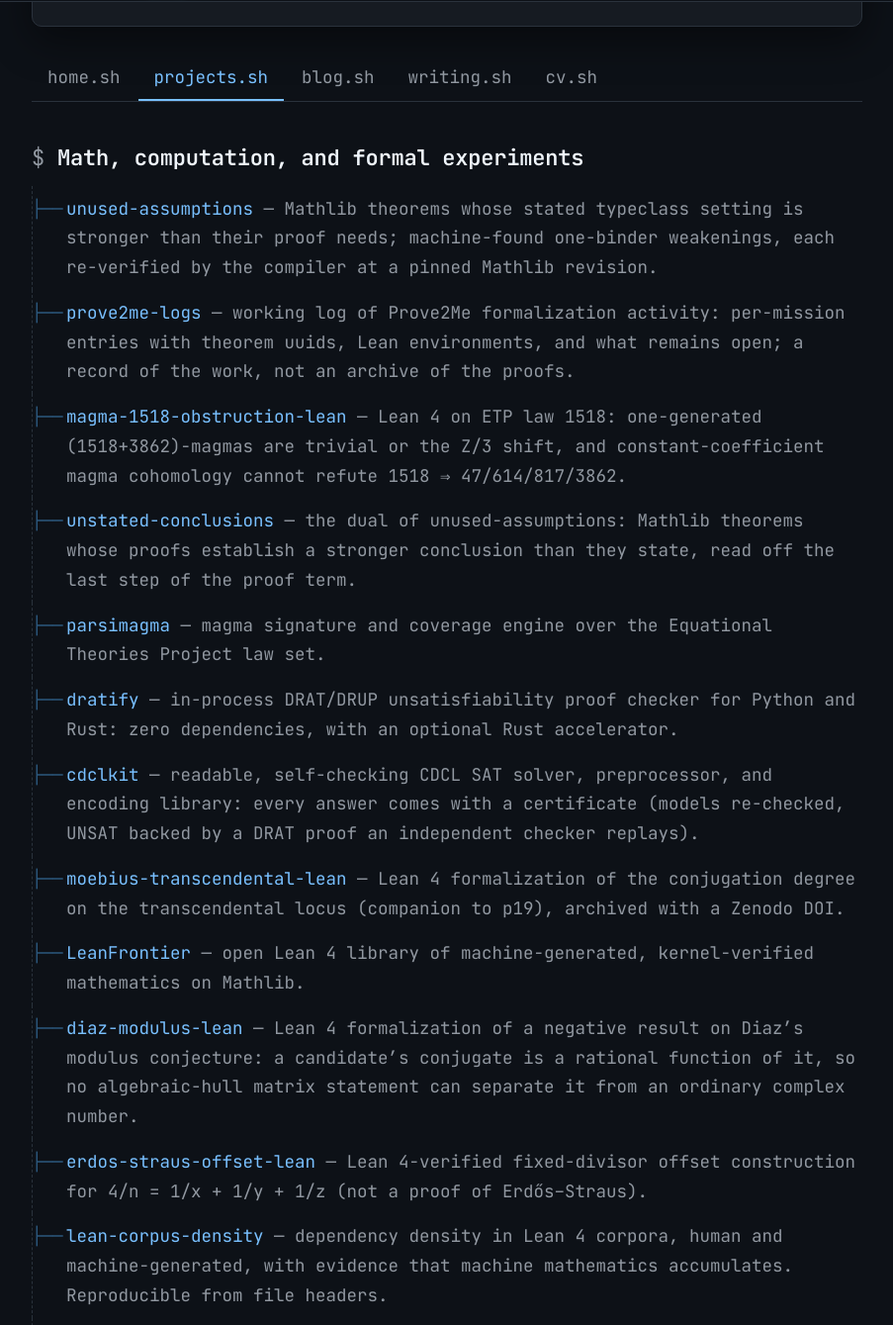
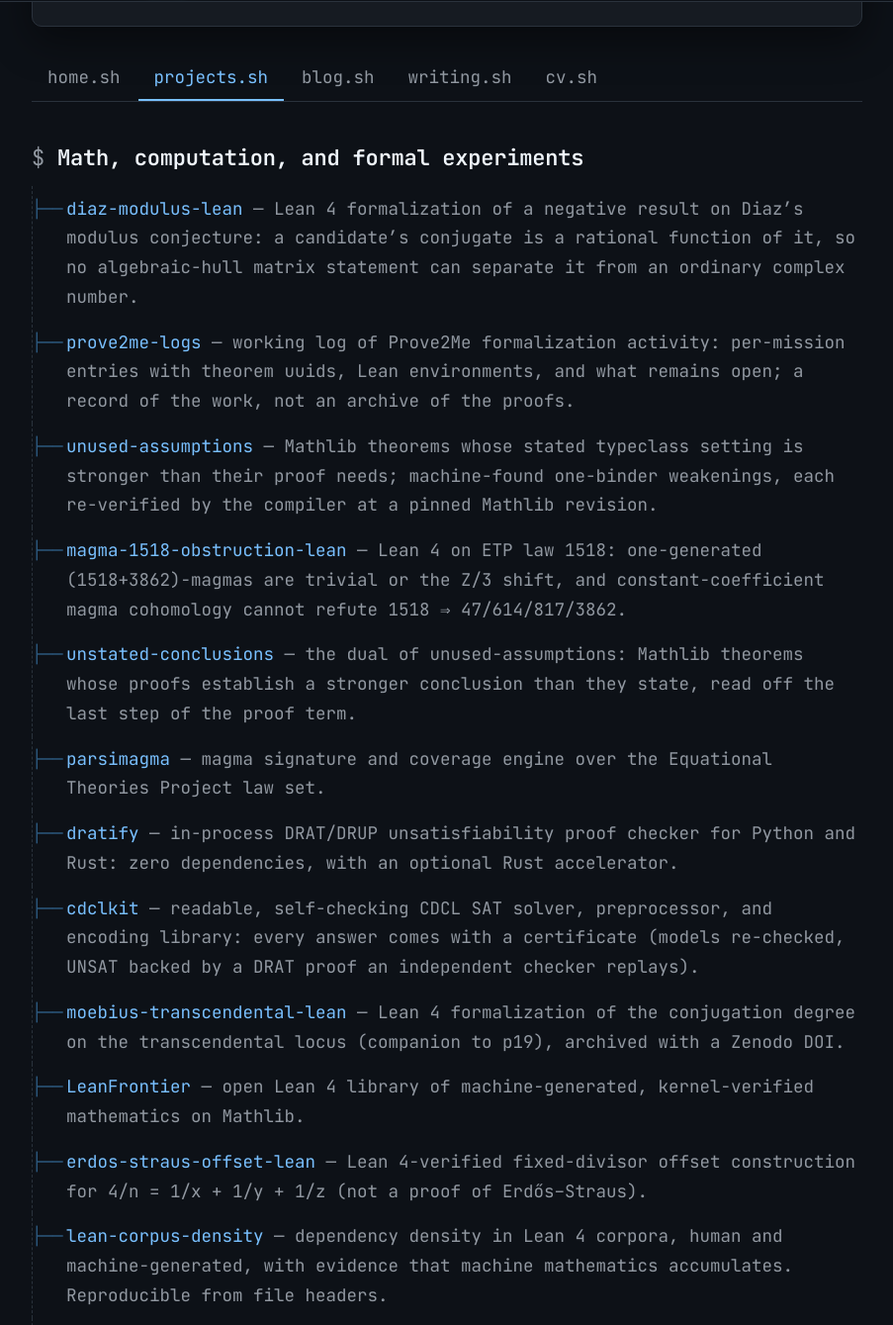
Before and after one commit to carlok/carlok.github.io, a Jekyll site: the page built from projects.md, in a window 1280 px wide and 1400 px high, scrolled down 344 px, cut to the strip 61-1400 px from the top of the window. Shown: the whole strip at 99% size, without its empty margins (188-1091 px from the left). Built offline with Jekyll 4.4.1, drawn with Linux system fonts in a browser that asks for light colours; part of the change alters nothing that is shown.

```diff
--- a/projects.md
+++ b/projects.md
@@ -30,8 +30,9 @@ permalink: /projects/
 
 ## Math, computation, and formal experiments
 
+- [diaz-modulus-lean](https://github.com/carlok/diaz-modulus-lean) — Lean 4 formalization of a negative result on Diaz's modulus conjecture: a candidate's conjugate is a rational function of it, so no algebraic-hull matrix statement can separate it from an ordinary complex number.
+- [prove2me-logs](https://github.com/carlok/prove2me-logs) — working log of Prove2Me formalization activity: per-mission entries with theorem uuids, Lean environments, and what remains open; a record of the work, not an archive of the proofs.
 - [unused-assumptions](https://github.com/carlok/unused-assumptions) — Mathlib theorems whose stated typeclass setting is stronger than their proof needs; machine-found one-binder weakenings, each re-verified by the compiler at a pinned Mathlib revision.
-- [prove2me-logs](https://github.com/carlok/prove2me-logs) — working log of Prove2Me formalization activity: per-mission entries with theorem uuids, Lean environments, and what remains open; a record of the work, not an archive of the proofs.
 - [magma-1518-obstruction-lean](https://github.com/carlok/magma-1518-obstruction-lean) — Lean 4 on ETP law 1518: one-generated (1518+3862)-magmas are trivial or the Z/3 shift, and constant-coefficient magma cohomology cannot refute 1518 ⇒ 47/614/817/3862.
 - [unstated-conclusions](https://github.com/carlok/unstated-conclusions) — the dual of unused-assumptions: Mathlib theorems whose proofs establish a stronger conclusion than they state, read off the last step of the proof term.
 - [parsimagma](https://github.com/carlok/parsimagma) — magma signature and coverage engine over the Equational Theories Project law set.
@@ -39,7 +40,6 @@ permalink: /projects/
 - [cdclkit](https://github.com/carlok/cdclkit) — readable, self-checking CDCL SAT solver, preprocessor, and encoding library: every answer comes with a certificate (models re-checked, UNSAT backed by a DRAT proof an independent checker replays).
 - [moebius-transcendental-lean](https://github.com/carlok/moebius-transcendental-lean) — Lean 4 formalization of the conjugation degree on the transcendental locus (companion to p19), archived with a Zenodo DOI.
 - [LeanFrontier](https://carlok.github.io/LeanFrontier/) — open Lean 4 library of machine-generated, kernel-verified mathematics on Mathlib.
-- [diaz-modulus-lean](https://github.com/carlok/diaz-modulus-lean) — Lean 4 formalization of a negative result on Diaz's modulus conjecture: a candidate's conjugate is a rational function of it, so no algebraic-hull matrix statement can separate it from an ordinary complex number.
 - [erdos-straus-offset-lean](https://github.com/carlok/erdos-straus-offset-lean) — Lean 4-verified fixed-divisor offset construction for 4/n = 1/x + 1/y + 1/z (not a proof of Erdős–Straus).
 - [lean-corpus-density](https://github.com/carlok/lean-corpus-density) — dependency density in Lean 4 corpora, human and machine-generated, with evidence that machine mathematics accumulates. Reproducible from file headers.
 - [inversive-geometry-lean](https://github.com/carlok/inversive-geometry-lean) — generalized circles (circlines) in Lean 4: circles and lines as one object, cut out by a Hermitian equation.
```
